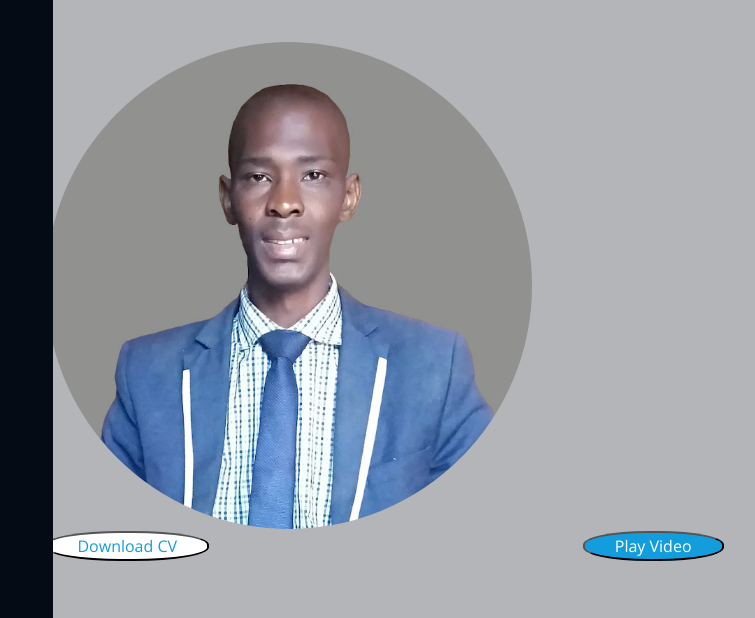
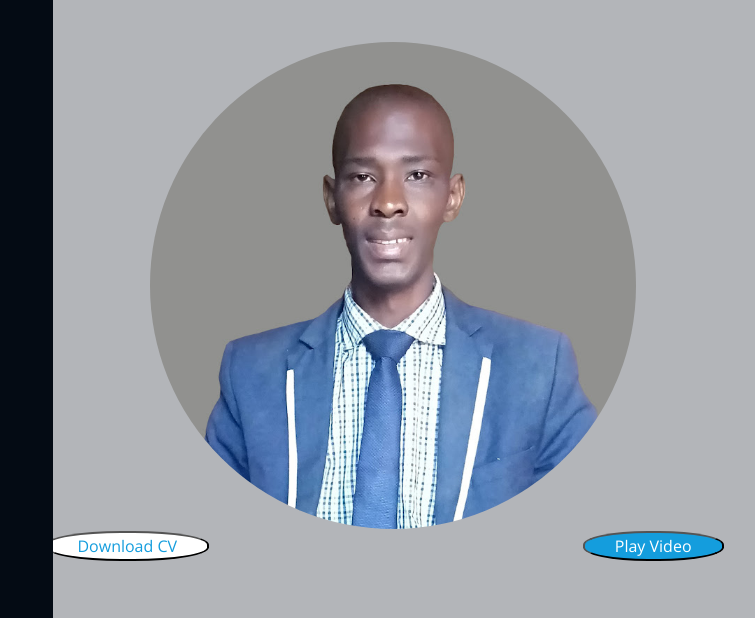
Before and after one commit to M-h-sh/MH_PORTFOLIO, a plain HTML site: page index.html in a window 1280 px wide. Shown: the part 182-800 px from the top of the page, 247-1002 px from the left. Drawn offline with nearby package versions, Linux system fonts and the light colour scheme.

Commit message:
Update index.html

```diff
--- a/index.html
+++ b/index.html
@@ -79,9 +79,10 @@
           </tr>
         <tr>
 
-          <center><td colspan="2">
+          <td align="center" colspan="2">
 
-        <img src="assets/img/mh.jpg" style="border-radius:50%;"class="img-fluid" width="70%;height="auto" margin-left="400px;"alt=""></td></center>
+        <img src="assets/img/mh.jpg" style="border-radius:50%;"class="img-fluid" width="70%;height="auto" margin-left="400px;"alt="">
+                                                                                                                                    </td>
 
           </tr>
 
```
